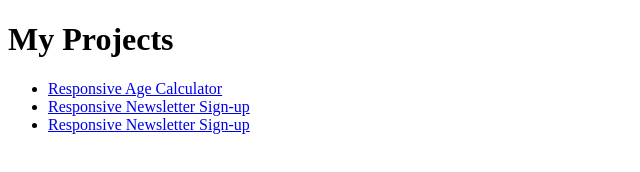
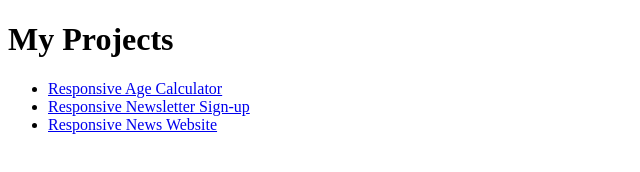
Before and after one commit to emirhan-kartal/emirhan-kartal.github.io, a plain HTML site: page index.html in a window 1280 px wide. Shown: the full height of the page, 0-640 px from the left. Drawn offline with Linux system fonts and the light colour scheme.

Commit message:
Update index.html
little mistake

```diff
--- a/index.html
+++ b/index.html
@@ -15,7 +15,7 @@
 
         <li><a href="https://mhawthor.github.io/responsive-age-calc">Responsive Age Calculator</a></li>
         <li><a href="https://mhawthor.github.io/responsive-newsletter-register">Responsive Newsletter Sign-up</a></li>
-        <li><a href="https://mhawthor.github.io/responsive-news-website">Responsive Newsletter Sign-up</a></li>
+        <li><a href="https://mhawthor.github.io/responsive-news-website">Responsive News Website</a></li>
     </ul>
 
 </body>
```
